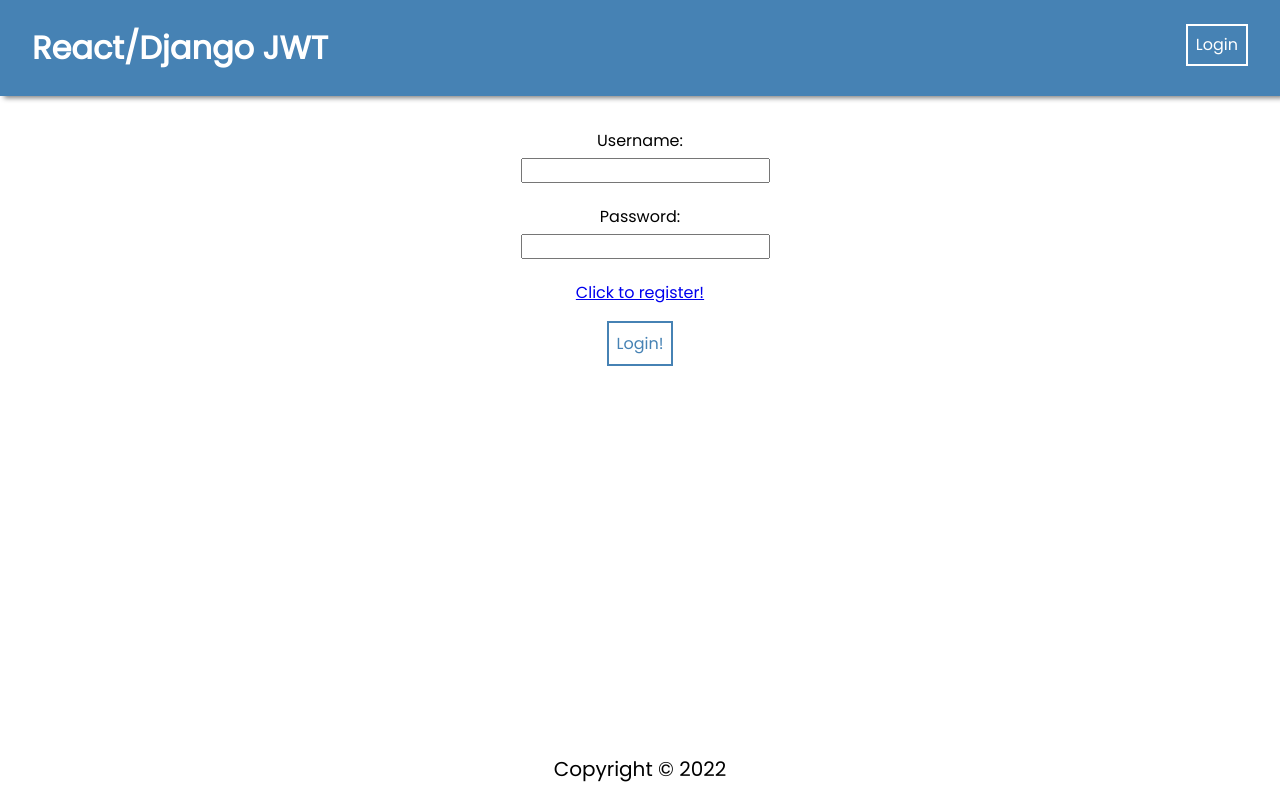
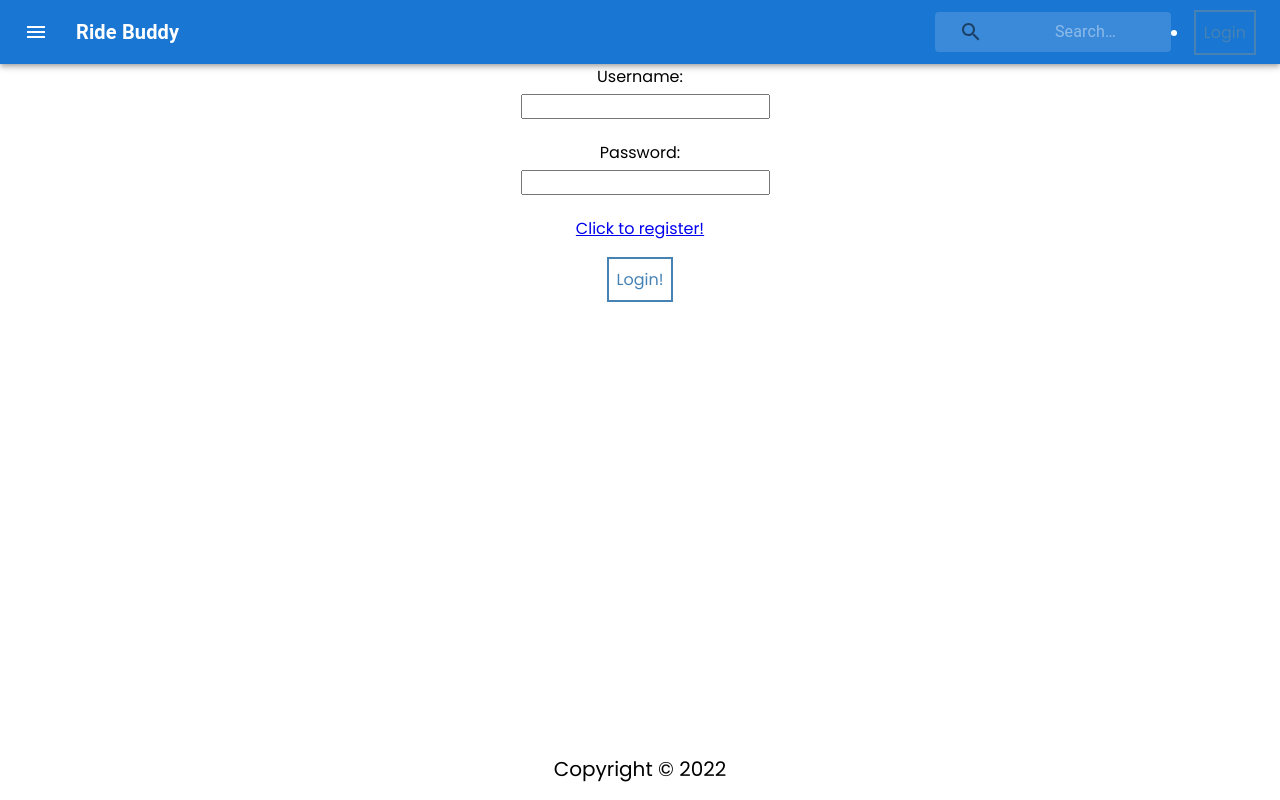
Before and after one commit to nicholas-wolf/capstone-nrw, a React (Create React App) app in the folder ReactDjango_JWT_StarterCode-main/frontend/: page /login in a window 1280 px wide. Built offline with nearby package versions, Linux system fonts and the light colour scheme.

Commit message:
Chore: Created SearchBar Component

```diff
--- a/ReactDjango_JWT_StarterCode-main/frontend/package.json
+++ b/ReactDjango_JWT_StarterCode-main/frontend/package.json
@@ -3,6 +3,10 @@
   "version": "0.1.0",
   "private": true,
   "dependencies": {
+    "@emotion/react": "^11.9.0",
+    "@emotion/styled": "^11.8.1",
+    "@material-ui/core": "^4.12.4",
+    "@mui/icons-material": "^5.8.2",
     "@testing-library/jest-dom": "^5.16.2",
     "@testing-library/react": "^12.1.2",
     "@testing-library/user-event": "^13.5.0",
@@ -10,6 +14,7 @@
     "jwt-decode": "^3.1.2",
     "react": "^17.0.2",
     "react-dom": "^17.0.2",
+    "react-icons": "^4.4.0",
     "react-router-dom": "^6.2.1",
     "react-scripts": "5.0.0",
     "web-vitals": "^2.1.4"
--- a/ReactDjango_JWT_StarterCode-main/frontend/src/App.js
+++ b/ReactDjango_JWT_StarterCode-main/frontend/src/App.js
@@ -8,16 +8,17 @@
 import RegisterPage from "./pages/RegisterPage/RegisterPage";
 
 // Component Imports
-import Navbar from "./components/NavBar/NavBar";
 import Footer from "./components/Footer/Footer";
+import SearchBar from './components/SearchBar/SearchBar';
 
 // Util Imports
 import PrivateRoute from "./utils/PrivateRoute";
 
+
 function App() {
   return (
     <div>
-      <Navbar />
+      <SearchBar />
       <Routes>
         <Route
           path="/"
--- a/ReactDjango_JWT_StarterCode-main/frontend/src/components/NavBar/NavBar.jsx
+++ b/ReactDjango_JWT_StarterCode-main/frontend/src/components/NavBar/NavBar.jsx
@@ -12,7 +12,7 @@
       <ul>
         <li className="brand">
           <Link to="/" style={{ textDecoration: "none", color: "white" }}>
-            <b>React/Django JWT</b>
+            <b>Ride Buddy</b>
           </Link>
         </li>
         <li>
--- /dev/null
+++ b/ReactDjango_JWT_StarterCode-main/frontend/src/components/SearchBar/SearchBar.jsx
@@ -0,0 +1,118 @@
+
+import  {useState, useContext} from 'react';
+import { styled, alpha } from '@mui/material/styles';
+import AppBar from '@mui/material/AppBar';
+import Box from '@mui/material/Box';
+import Toolbar from '@mui/material/Toolbar';
+import IconButton from '@mui/material/IconButton';
+import Typography from '@mui/material/Typography';
+import InputBase from '@mui/material/InputBase';
+import MenuIcon from '@mui/icons-material/Menu';
+import SearchIcon from '@mui/icons-material/Search';
+import { Navigate, useNavigate, Link } from 'react-router-dom';
+import AuthContext from '../../context/AuthContext';
+
+
+const Search = styled('div')(({ theme }) => ({
+  position: 'relative',
+  borderRadius: theme.shape.borderRadius,
+  backgroundColor: alpha(theme.palette.common.white, 0.15),
+  '&:hover': {
+    backgroundColor: alpha(theme.palette.common.white, 0.25),
+  },
+  marginLeft: 0,
+  width: '100%',
+  [theme.breakpoints.up('sm')]: {
+    marginLeft: theme.spacing(1),
+    width: 'auto',
+  },
+}));
+
+const SearchIconWrapper = styled('div')(({ theme }) => ({
+  padding: theme.spacing(0, 2),
+  height: '100%',
+  position: '',
+  pointerEvents: 'none',
+  display: 'flex',
+  alignItems: 'right',
+  justifyContent: 'right',
+}));
+
+const StyledInputBase = styled(InputBase)(({ theme }) => ({
+  color: 'inherit',
+  '& .MuiInputBase-input': {
+    padding: theme.spacing(1, 1, 1, 0),
+    paddingLeft: `calc(1em + ${theme.spacing(4)})`,
+    transition: theme.transitions.create('width'),
+    width: '100%',
+    [theme.breakpoints.up('sm')]: {
+      width: '12ch',
+      '&:focus': {
+        width: '20ch',
+      },
+    },
+  },
+}));
+
+export default function SearchBar(props) {
+  const navigate = useNavigate();
+  const [searchTerm, setSearchTerm] = useState('');
+  const { logoutUser, user } = useContext(AuthContext);
+
+
+
+  function handleSubmit(event){
+    event.preventDefault();
+    let newSearchTerm = searchTerm
+    props.submitSearch(newSearchTerm)
+    navigate('/results')
+}
+
+    return (
+          <Box sx={{ flexGrow: 1 }}>
+          <AppBar position="static">
+              <Toolbar>
+              <IconButton
+                  size="large"
+                  edge="start"
+                  color="inherit"
+                  aria-label="open drawer"
+                  sx={{ mr: 2 }}
+              >
+                  <MenuIcon />
+              </IconButton>
+              <Typography
+                  variant="h6"
+                  noWrap
+                  component="div"
+                  sx={{ flexGrow: 1, display: { xs: 'none', sm: 'block' } }}
+              >
+                  <Link to="/" style={{ textDecoration: "none", color: "white" }}>
+                    <b>Ride Buddy</b>
+                  </Link>
+              </Typography>
+              <Search >
+                    <IconButton type="submit" onClick={handleSubmit}>
+                    <SearchIconWrapper>
+                      <SearchIcon />
+                    </SearchIconWrapper>
+                    </IconButton>
+                  <StyledInputBase
+                  name="searchQuery"
+                  placeholder="Search…"
+                  type="text" value={searchTerm} onChange={(event) => setSearchTerm(event.target.value)}
+                  />
+
+              </Search>
+              <li>
+                {user ? (
+                  <button onClick={logoutUser}>Logout</button>
+                ) : (
+                  <button onClick={() => Navigate("/login")}>Login</button>
+                )}
+              </li>
+              </Toolbar>
+          </AppBar>
+          </Box>
+    )
+}
```
Also changed, not shown: 1 other file (tests, documents, lock files or other folders).
